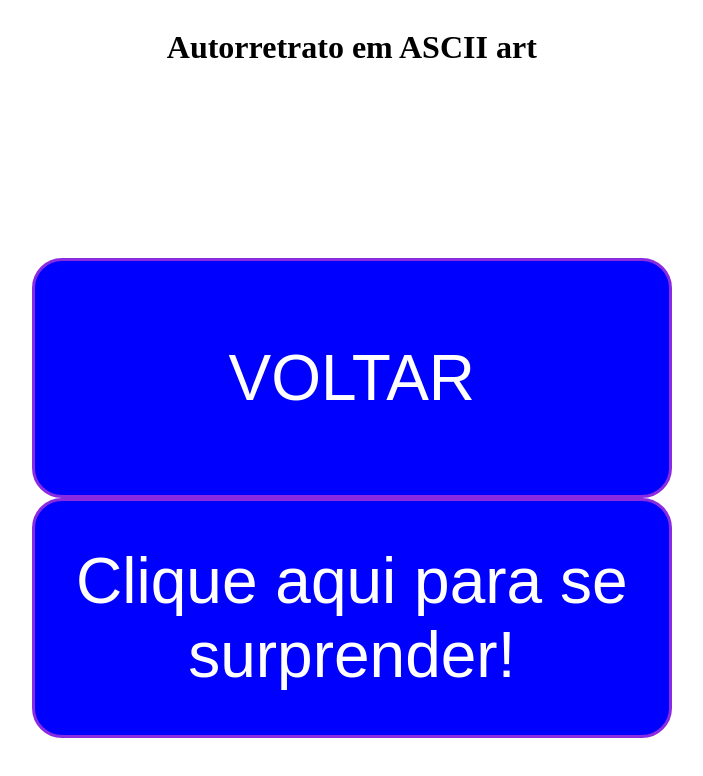
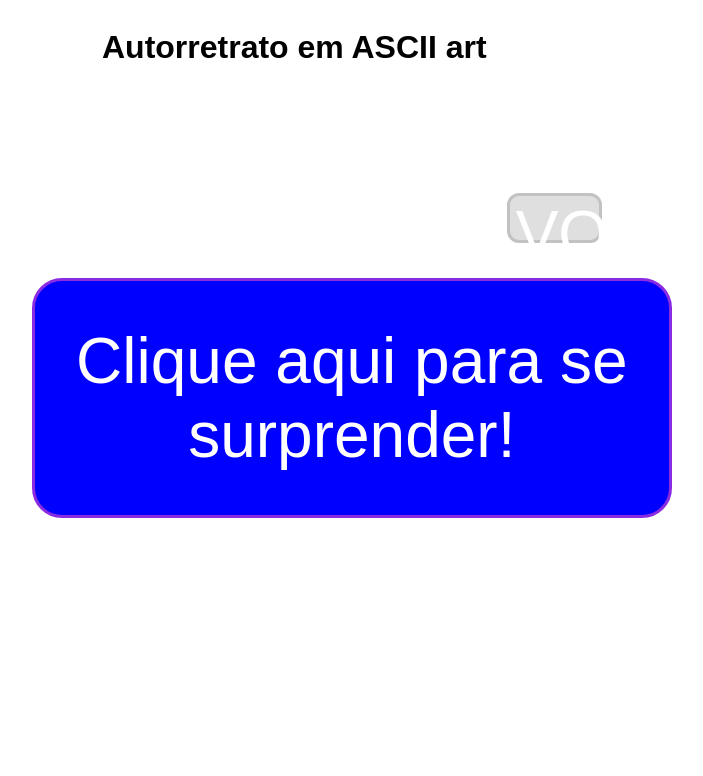
Before and after one commit to ErickScotta/codeASCII, a plain HTML site: page index.html in a window 1280 px wide. Shown: the whole page, without its empty margins (277-980 px from the left). Drawn offline with Linux system fonts and the light colour scheme.

Commit message:
Update style.css
CASO DER MERDAR VOLTAR PARA O ULTIMO

```diff
--- a/style.css
+++ b/style.css
@@ -1,3 +1,27 @@
+h1{
+    font-family: Arial, Helvetica, sans-serif;
+    text-align: center;
+    font-size: 2em;
+}
+
+.cabeca{
+    display: flex;
+    flex-direction: row;
+    flex-wrap: wrap;
+    margin-bottom: 20px;
+}
+
+.volt{
+    height: 50px;
+    width: 95px;
+    margin: 0px 0px 0px 20px;
+    background-color: #dfdfdf;
+    border: 3px solid #c2c2c2;
+    border-radius: 12px;
+}
+
+
+
 div{
     height: 100%;
     width: 97dvw;
```
